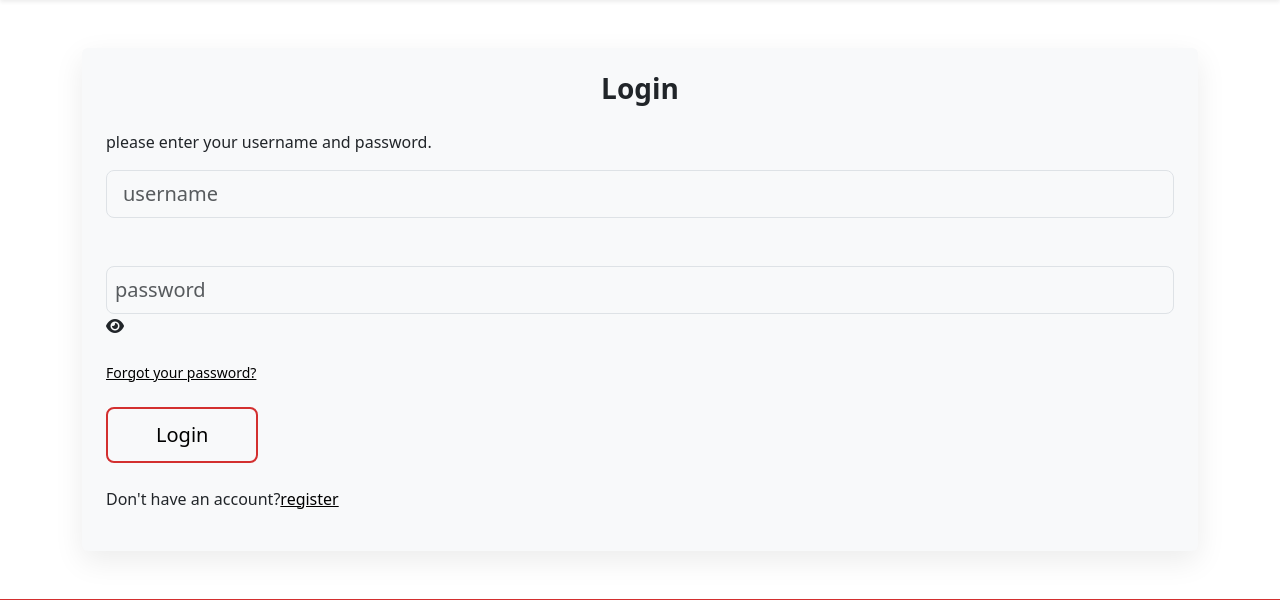
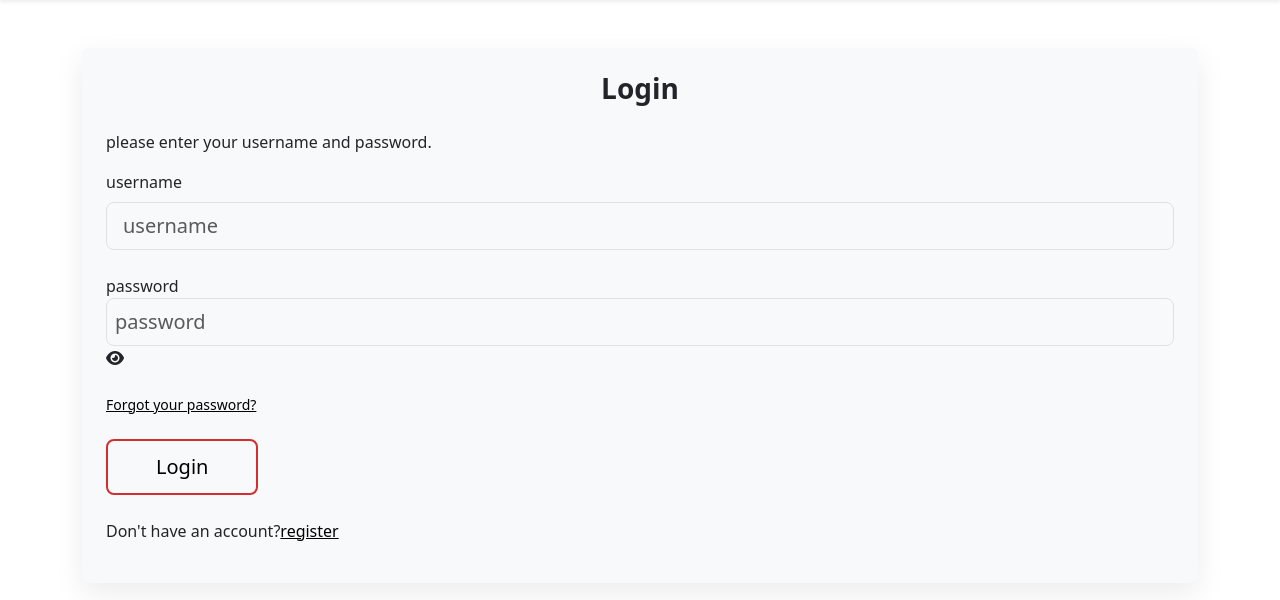
Before and after one commit to phoenixfamily/phoenixfamily, a Django app: page /en/user//login/ in a window 1280 px wide. Shown: the part 59-659 px from the top of the page. Run offline with Django 4.2, Linux system fonts and the light colour scheme; data that the repository does not hold is empty; some libraries are stand-ins or nearby versions.

Commit message:
login page added

```diff
--- a/templates/login.html
+++ b/templates/login.html
@@ -13,18 +13,22 @@
                 {% csrf_token %}
                 <form>
                     <div class="form-outline form-white mb-4">
-                        <input type="text" id="id_username" class="form-control form-control-lg" placeholder="{% trans 'username' %}"
+
+                        <label class="form-label" for="id_username">{% trans 'username' %}</label>
+
+                        <input type="text" id="id_username" class="form-control form-control-lg"
+                               placeholder="{% trans 'username' %}"
                                required/>
-                        <label class="form-label" for="id_username"></label>
                     </div>
 
-                        <div class="form-outline form-white mb-4 position-relative">
+                    <div class="form-outline form-white mb-4 position-relative">
 
-                        <input type="password" id="password" class="form-control form-control-lg px-2" placeholder="{% trans 'password' %}"
+                        <label for="password">{% trans 'password' %}</label>
+
+                        <input type="password" id="password" class="form-control form-control-lg px-2"
+                               placeholder="{% trans 'password' %}"
                                required/>
                         <i class="fas fa-eye toggle-password" id="togglePassword"></i>
-                        <label for="password"></label>
-
                     </div>
 
                     <p class="small mb-4">
```
